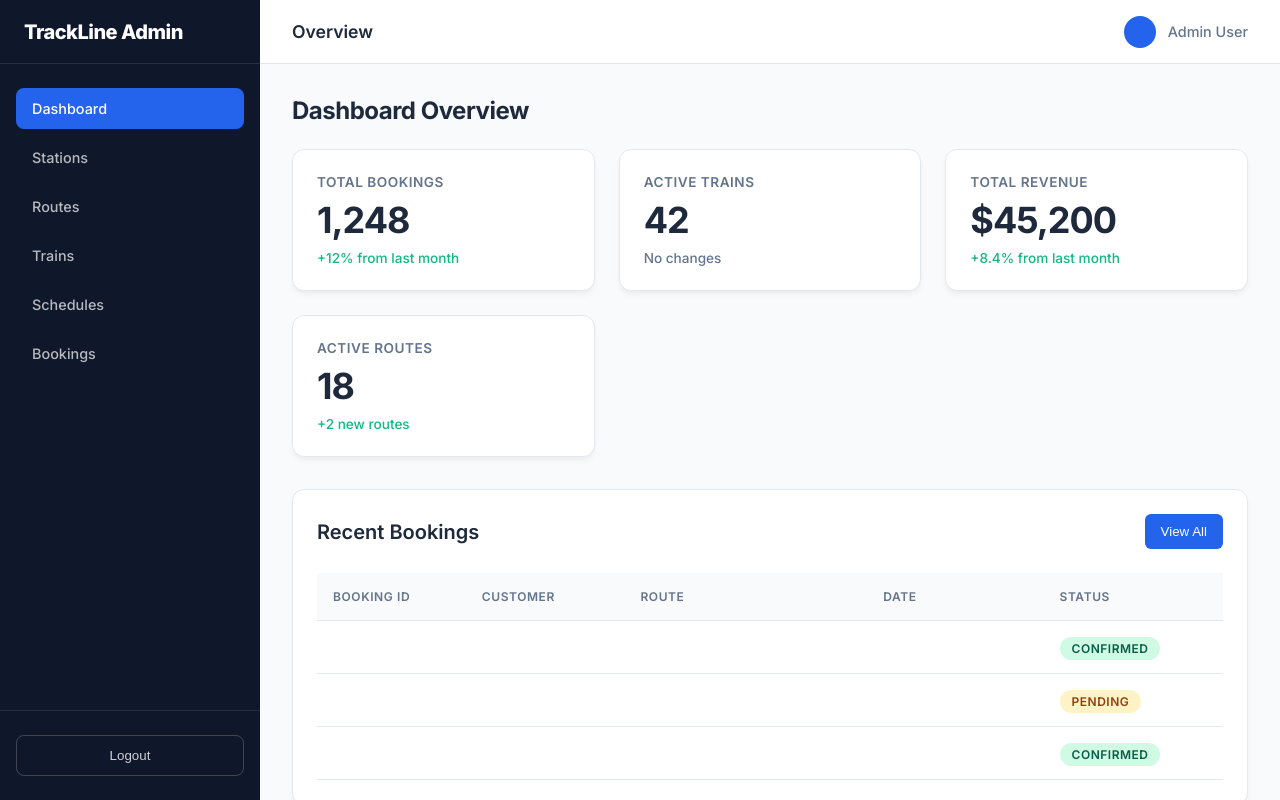
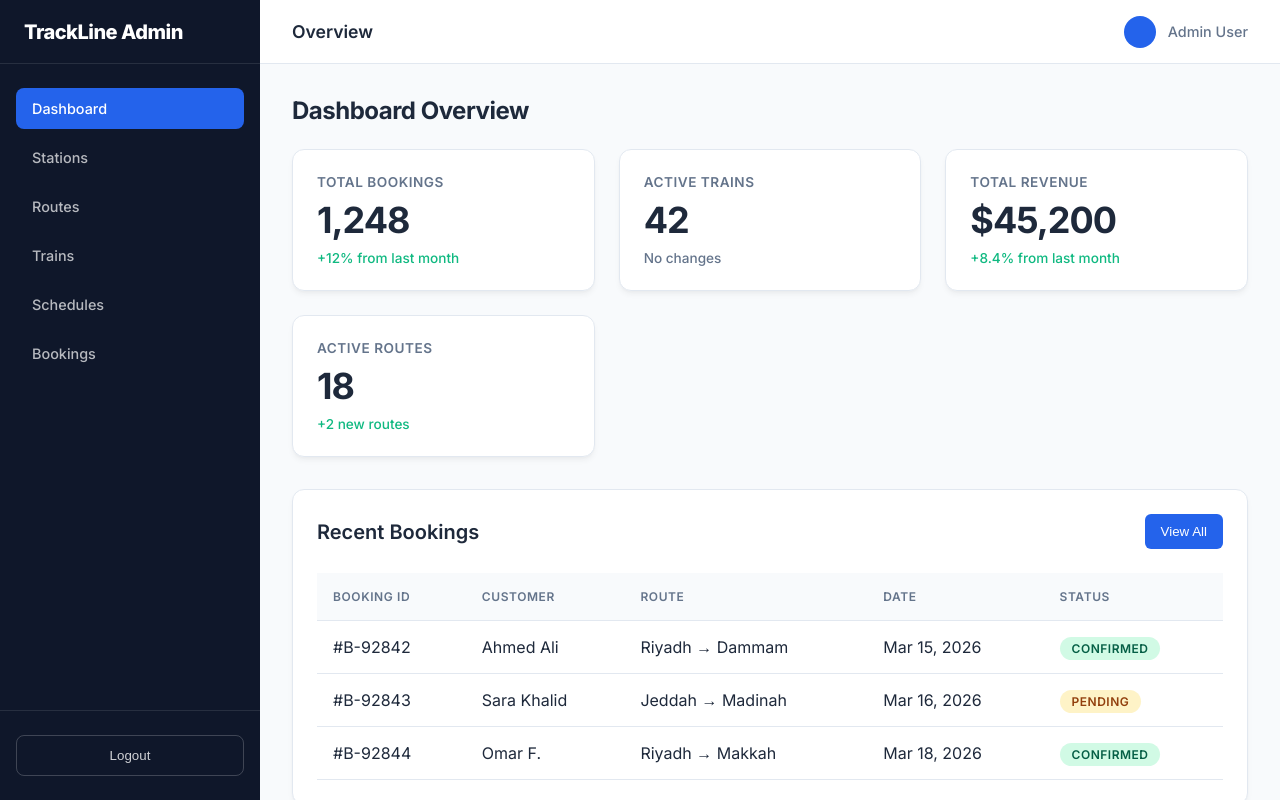
Before and after one commit to AmjdAlhashede/online-ticket-train, a Next.js app: page /admin in a window 1280 px wide. Built offline with nearby package versions, Linux system fonts and the light colour scheme.

Commit message:
feat: Add initial styling for the admin panel layout and global utility components.

```diff
--- a/app/admin/admin-globals.css
+++ b/app/admin/admin-globals.css
@@ -10,24 +10,8 @@
   --admin-hover: #f1f5f9;
 }
 
-* {
-  box-sizing: border-box;
-  padding: 0;
-  margin: 0;
-}
+/* Removed * and html/body to prevent globals CSS conflict */
 
-html,
-body {
-  background-color: var(--admin-bg);
-  color: var(--admin-text-dark);
-  font-family: inherit;
-  -webkit-font-smoothing: antialiased;
-}
-
-a {
-  color: inherit;
-  text-decoration: none;
-}
 
 /* Common Admin Utilities */
 .admin-card {
--- a/app/admin/layout.module.css
+++ b/app/admin/layout.module.css
@@ -3,6 +3,8 @@
     height: 100vh;
     width: 100vw;
     overflow: hidden;
+    background-color: var(--admin-bg);
+    color: var(--admin-text-dark);
 }
 
 .sidebar {
```
